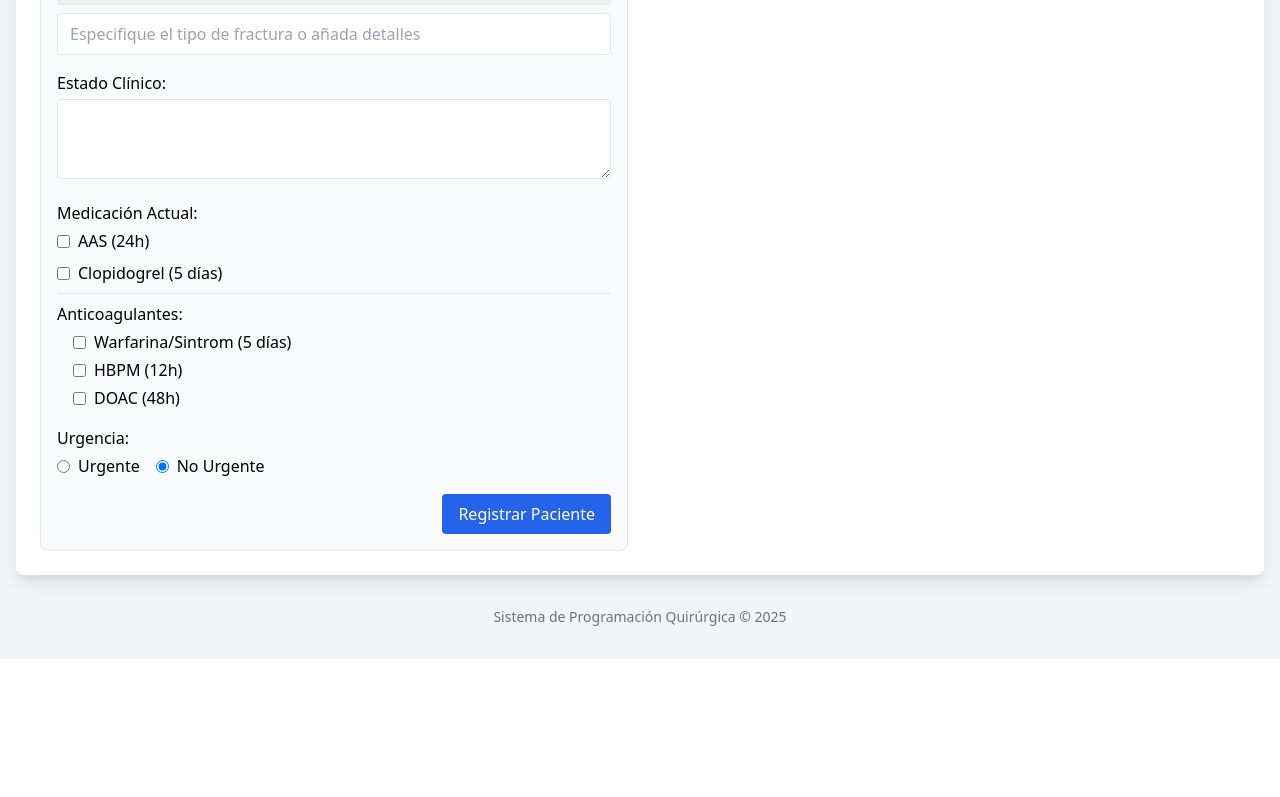
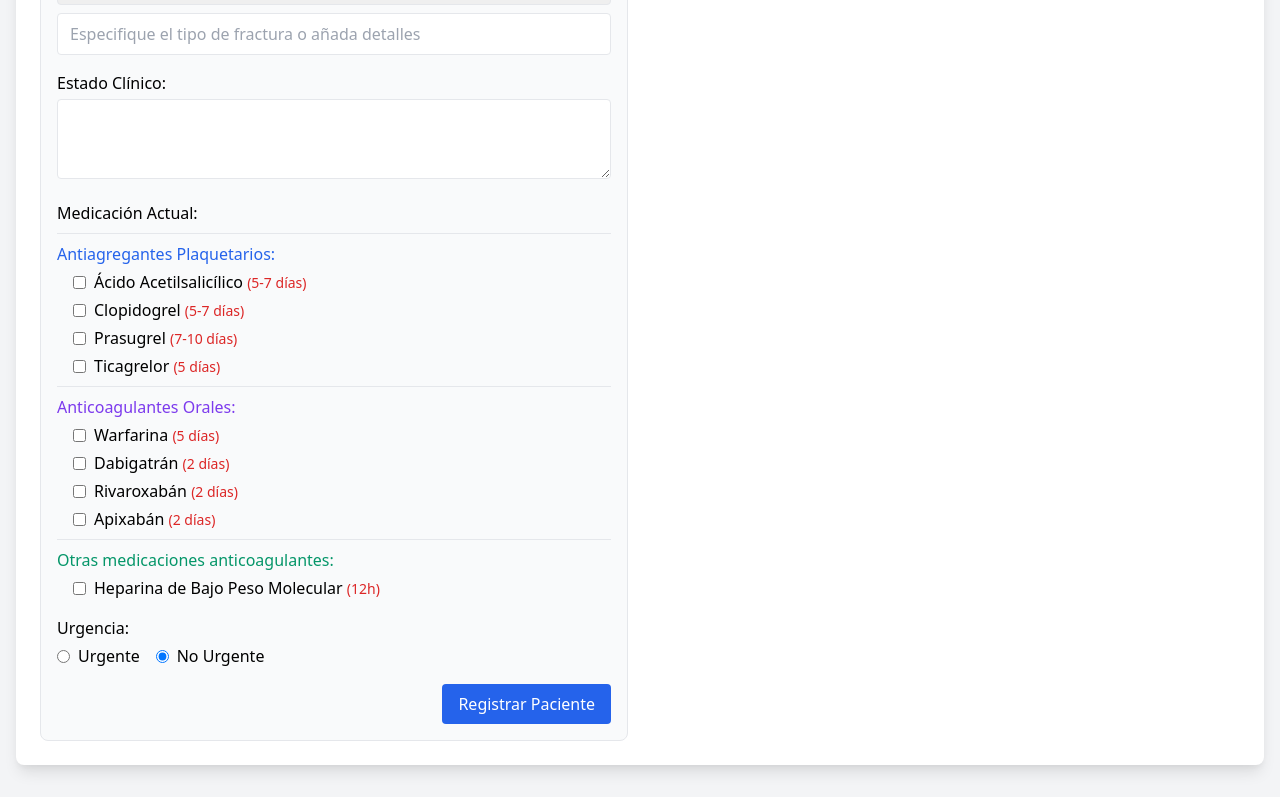
Before and after one commit to bochdalek/programacion-quirurgica1, a Vue app: page /guardia in a window 1280 px wide. Shown: the part 503-1300 px from the top of the page. Before the commit the page ends 1162 px from the top, so only its background shows below. Built offline with nearby package versions, Linux system fonts and the light colour scheme.

Commit message:
Update RegistroGuardia.vue

```diff
--- a/src/components/RegistroGuardia.vue
+++ b/src/components/RegistroGuardia.vue
@@ -1,487 +1,321 @@
 <template>
-
   <div class="space-y-6">
-
     <h2 class="text-2xl font-bold text-gray-800 border-b pb-2">Registro de Guardia</h2>
 
     <div class="grid grid-cols-1 md:grid-cols-2 gap-6">
-
       <!-- Formulario de registro de pacientes -->
-
       <div class="bg-gray-50 p-4 rounded-lg border">
-
         <h3 class="text-lg font-bold mb-3">Nuevo Paciente</h3>
 
         <div class="space-y-4">
-
           <div>
-
             <label class="block mb-1">Nombre completo:</label>
-
             <input type="text" v-model="nuevoPaciente.nombre" class="border rounded px-3 py-2 w-full">
-
           </div>
 
           <div>
-
             <label class="block mb-1">Edad:</label>
-
             <input type="number" v-model.number="nuevoPaciente.edad" class="border rounded px-3 py-2 w-full">
-
           </div>
 
           <div>
-
             <label class="block mb-1">Tipo de Fractura:</label>
-
             <select v-model="nuevoPaciente.tipoFractura" class="border rounded px-3 py-2 w-full mb-2">
-
               <option value="">Seleccionar...</option>
-
               <option value="Cadera - Pertrocantérea">Cadera - Pertrocantérea</option>
-
               <option value="Cadera - Subtrocantérea">Cadera - Subtrocantérea</option>
-
               <option value="Cadera - Subcapital">Cadera - Subcapital</option>
-
               <option value="Fémur periprotésica">Fémur periprotésica</option>
-
               <option value="Meseta tibial">Meseta tibial</option>
-
               <option value="Rótula">Rótula</option>
-
               <option value="Tibia diafisaria">Tibia diafisaria</option>
-
               <option value="Pilón tibial">Pilón tibial</option>
-
               <option value="Radio distal">Radio distal</option>
-
               <option value="Húmero proximal">Húmero proximal</option>
-
               <option value="Húmero distal">Húmero distal</option>
-
               <option value="Otra">Otra</option>
-
             </select>
 
             <!-- Campo de texto para especificar la fractura si selecciona "Otra" o para detallar -->
-
             <input
-
               type="text"
-
               v-model="nuevoPaciente.detallesFractura"
-
               class="border rounded px-3 py-2 w-full"
-
               placeholder="Especifique el tipo de fractura o añada detalles">
-
           </div>
 
           <div>
-
             <label class="block mb-1">Estado Clínico:</label>
-
             <textarea v-model="nuevoPaciente.estadoClinico" class="border rounded px-3 py-2 w-full h-20"></textarea>
-
           </div>
 
           <div>
-
             <label class="block mb-1">Medicación Actual:</label>
-
             <div class="space-y-2">
-
+              <!-- Antiagregantes Plaquetarios -->
+              <div class="border-t border-gray-200 pt-2 mt-2">
+                <p class="font-medium mb-1 text-blue-600">Antiagregantes Plaquetarios:</p>
+                <div class="ml-4 space-y-1">
                   <div class="flex items-center">
-
                     <input type="checkbox" id="aas" v-model="nuevoPaciente.medicacion.aas" class="mr-2">
-
-  <label for="aas">AAS (24h)</label>
-
+                    <label for="aas">Ácido Acetilsalicílico <span class="text-sm text-red-600">(5-7 días)</span></label>
+                  </div>
+                  <div class="flex items-center">
+                    <input type="checkbox" id="clopidogrel" v-model="nuevoPaciente.medicacion.clopidogrel" class="mr-2">
+                    <label for="clopidogrel">Clopidogrel <span class="text-sm text-red-600">(5-7 días)</span></label>
+                  </div>
+                  <div class="flex items-center">
+                    <input type="checkbox" id="prasugrel" v-model="nuevoPaciente.medicacion.prasugrel" class="mr-2">
+                    <label for="prasugrel">Prasugrel <span class="text-sm text-red-600">(7-10 días)</span></label>
+                  </div>
+                  <div class="flex items-center">
+                    <input type="checkbox" id="ticagrelor" v-model="nuevoPaciente.medicacion.ticagrelor" class="mr-2">
+                    <label for="ticagrelor">Ticagrelor <span class="text-sm text-red-600">(5 días)</span></label>
+                  </div>
+                </div>
               </div>
 
+              <!-- Anticoagulantes Orales -->
+              <div class="border-t border-gray-200 pt-2 mt-2">
+                <p class="font-medium mb-1 text-purple-600">Anticoagulantes Orales:</p>
+                <div class="ml-4 space-y-1">
                   <div class="flex items-center">
-
-  <input type="checkbox" id="clopidogrel" v-model="nuevoPaciente.medicacion.clopidogrel" class="mr-2">
-
-  <label for="clopidogrel">Clopidogrel (5 días)</label>
-
+                    <input type="checkbox" id="warfarina" v-model="nuevoPaciente.medicacion.warfarina" class="mr-2">
+                    <label for="warfarina">Warfarina <span class="text-sm text-red-600">(5 días)</span></label>
+                  </div>
+                  <div class="flex items-center">
+                    <input type="checkbox" id="dabigatran" v-model="nuevoPaciente.medicacion.dabigatran" class="mr-2">
+                    <label for="dabigatran">Dabigatrán <span class="text-sm text-red-600">(2 días)</span></label>
+                  </div>
+                  <div class="flex items-center">
+                    <input type="checkbox" id="rivaroxaban" v-model="nuevoPaciente.medicacion.rivaroxaban" class="mr-2">
+                    <label for="rivaroxaban">Rivaroxabán <span class="text-sm text-red-600">(2 días)</span></label>
+                  </div>
+                  <div class="flex items-center">
+                    <input type="checkbox" id="apixaban" v-model="nuevoPaciente.medicacion.apixaban" class="mr-2">
+                    <label for="apixaban">Apixabán <span class="text-sm text-red-600">(2 días)</span></label>
+                  </div>
+                </div>
               </div>
 
-  <!-- Sección expandida de anticoagulantes -->
-
+              <!-- Heparinas -->
               <div class="border-t border-gray-200 pt-2 mt-2">
-
-  <p class="font-medium mb-1">Anticoagulantes:</p>
-
+                <p class="font-medium mb-1 text-green-600">Otras medicaciones anticoagulantes:</p>
                 <div class="ml-4 space-y-1">
-
                   <div class="flex items-center">
-
-  <input type="checkbox" id="warfarina" v-model="nuevoPaciente.medicacion.warfarina" class="mr-2">
-
-  <label for="warfarina">Warfarina/Sintrom (5 días)</label>
-
+                    <input type="checkbox" id="hbpm" v-model="nuevoPaciente.medicacion.hbpm" class="mr-2">
+                    <label for="hbpm">Heparina de Bajo Peso Molecular <span class="text-sm text-red-600">(12h)</span></label>
                   </div>
-
-  <div class="flex items-center">
-
-  <input type="checkbox" id="hbpm" v-model="nuevoPaciente.medicacion.hbpm" class="mr-2">
-
-  <label for="hbpm">HBPM (12h)</label>
-
                 </div>
-
-  <div class="flex items-center">
-
-  <input type="checkbox" id="doac" v-model="nuevoPaciente.medicacion.doac" class="mr-2">
-
-  <label for="doac">DOAC (48h)</label>
-
               </div>
-
             </div>
-
-  </div>
-
-  </div>
-
           </div>
 
           <div>
-
             <label class="block mb-1">Urgencia:</label>
-
             <div class="flex items-center">
-
               <input type="radio" id="urgente" v-model="nuevoPaciente.urgencia" value="urgente" class="mr-2">
-
               <label for="urgente" class="mr-4">Urgente</label>
-
               <input type="radio" id="noUrgente" v-model="nuevoPaciente.urgencia" value="noUrgente" class="mr-2">
-
               <label for="noUrgente">No Urgente</label>
-
             </div>
-
           </div>
 
           <div class="flex justify-end">
-
             <button @click="registrarPaciente" class="bg-blue-600 text-white px-4 py-2 rounded hover:bg-blue-700" :disabled="!formularioValido">
-
               Registrar Paciente
-
             </button>
-
           </div>
-
         </div>
-
       </div>
 
       <!-- Lista de pacientes urgentes -->
-
       <div>
-
         <h3 class="text-lg font-bold mb-3">Pacientes Urgentes</h3>
-
         <div class="overflow-auto max-h-96">
-
           <table class="min-w-full bg-white border">
-
             <thead>
-
               <tr class="bg-gray-100">
-
                 <th class="py-2 px-3 border text-left">Nombre</th>
-
                 <th class="py-2 px-3 border text-left">Tipo</th>
-
                 <th class="py-2 px-3 border text-left">Acciones</th>
-
               </tr>
-
             </thead>
-
             <tbody>
-
               <tr v-for="(paciente, index) in pacientesUrgentes" :key="index" class="border-b hover:bg-gray-50">
-
                 <td class="py-2 px-3">{{ paciente.nombre }}</td>
-
                 <td class="py-2 px-3">
-
                   {{ paciente.tipoFractura }}
-
                   <span v-if="paciente.detallesFractura" class="text-sm text-gray-500 block">
-
                     {{ paciente.detallesFractura }}
-
                   </span>
-
                 </td>
-
                 <td class="py-2 px-3">
-
                   <button @click="operarPaciente(paciente, index)" class="bg-green-500 text-white px-2 py-1 rounded text-sm hover:bg-green-600 mr-1">
-
                     Operar
-
                   </button>
-
                   <button @click="marcarOrtopedicoUrgente(paciente, index)" class="bg-red-500 text-white px-2 py-1 rounded text-sm hover:bg-red-600 mr-1">
-
                     Ortopédico
-
                   </button>
-
                   <button @click="verDetallesPaciente(paciente)" class="bg-yellow-500 text-white px-2 py-1 rounded text-sm hover:bg-yellow-600">
-
                     Detalles
-
                   </button>
-
                 </td>
-
               </tr>
-
               <tr v-if="pacientesUrgentes.length === 0">
-
                 <td colspan="3" class="py-4 text-center text-gray-500">No hay pacientes urgentes registrados</td>
-
               </tr>
-
             </tbody>
-
           </table>
-
         </div>
-
       </div>
-
     </div>
-
   </div>
-
 </template>
 
 <script>
-
 import { mapState } from 'vuex'
 
 export default {
-
   name: 'RegistroGuardia',
-
   data() {
-
     return {
-
       nuevoPaciente: {
-
         nombre: '',
-
         edad: null,
-
         tipoFractura: '',
-
         detallesFractura: '',
-
         estadoClinico: '',
-
         medicacion: {
-
+          // Antiagregantes
           aas: false,
-
           clopidogrel: false,
-
+          prasugrel: false,
+          ticagrelor: false,
+          // Anticoagulantes
           warfarina: false,
-
-  hbpm: false,
-
-  doac: false
-
+          dabigatran: false,
+          rivaroxaban: false,
+          apixaban: false,
+          // Otros
+          hbpm: false
         },
-
         urgencia: 'noUrgente'
-
       }
-
     }
-
   },
-
   computed: {
-
     ...mapState(['pacientesUrgentes']),
-
     formularioValido() {
-
       return this.nuevoPaciente.nombre &&
-
              this.nuevoPaciente.edad &&
-
              this.nuevoPaciente.tipoFractura &&
-
              this.nuevoPaciente.estadoClinico;
-
     }
-
   },
-
   methods: {
-
     registrarPaciente() {
-
       if (!this.formularioValido) {
-
         alert('Por favor, complete todos los campos obligatorios.');
-
         return;
-
       }
 
       // Hacer una copia profunda para evitar problemas de referencia
-
       const paciente = JSON.parse(JSON.stringify(this.nuevoPaciente));
 
       if (paciente.urgencia === 'urgente') {
-
         this.$store.commit('agregarPacienteUrgente', paciente);
-
       } else {
-
         this.$store.commit('agregarPacientePresentar', paciente);
-
       }
 
       // Resetear el formulario
-
       this.nuevoPaciente = {
-
         nombre: '',
-
         edad: null,
-
         tipoFractura: '',
-
         detallesFractura: '',
-
         estadoClinico: '',
-
         medicacion: {
-
+          // Antiagregantes
           aas: false,
-
           clopidogrel: false,
-
+          prasugrel: false,
+          ticagrelor: false,
+          // Anticoagulantes
           warfarina: false,
-
-  hbpm: false,
-
-  doac: false
-
+          dabigatran: false,
+          rivaroxaban: false,
+          apixaban: false,
+          // Otros
+          hbpm: false
         },
-
         urgencia: 'noUrgente'
-
       };
 
       alert('Paciente registrado correctamente');
-
     },
-
     operarPaciente(paciente, index) {
-
       if (confirm(`¿Confirma que va a operar a ${paciente.nombre}?`)) {
-
         // Aquí se implementaría la lógica para registrar la operación
-
         // y posiblemente mover el paciente a otra lista si requiere segunda intervención
-
         alert(`${paciente.nombre} ha sido registrado para cirugía inmediata.`);
 
         // Preguntar si requiere segunda intervención
-
         if (confirm('¿Requiere segunda intervención por mal estado de partes blandas u otros factores?')) {
-
           // Mover a no programables
-
           this.$store.commit('moverANoProgramables', {
-
             paciente: paciente,
-
             tipo: 'partesBlandas'
-
           });
-
         }
 
         // Eliminar de la lista de urgentes
-
         this.$store.commit('eliminarPacienteUrgente', index);
-
       }
-
     },
-
     marcarOrtopedicoUrgente(paciente, index) {
-
       if (confirm(`¿Confirma que el paciente ${paciente.nombre} recibirá tratamiento ortopédico y no requiere cirugía?`)) {
-
         // Eliminar de la lista de urgentes
-
         this.$store.commit('eliminarPacienteUrgente', index);
-
         alert(`${paciente.nombre} ha sido marcado como tratamiento ortopédico y eliminado de la lista.`);
-
       }
-
     },
-
     verDetallesPaciente(paciente) {
-
       let detalles = `Nombre: ${paciente.nombre}\nEdad: ${paciente.edad}\nTipo de fractura: ${paciente.tipoFractura}`;
 
       if (paciente.detallesFractura) {
-
         detalles += `\nDetalles de fractura: ${paciente.detallesFractura}`;
-
       }
 
       detalles += `\nEstado clínico: ${paciente.estadoClinico}`;
 
       // Añadir información de medicación
-
       let medicaciones = [];
 
       if (paciente.medicacion) {
+        // Antiagregantes
+        if (paciente.medicacion.aas) medicaciones.push("Ácido Acetilsalicílico (5-7 días)");
+        if (paciente.medicacion.clopidogrel) medicaciones.push("Clopidogrel (5-7 días)");
+        if (paciente.medicacion.prasugrel) medicaciones.push("Prasugrel (7-10 días)");
+        if (paciente.medicacion.ticagrelor) medicaciones.push("Ticagrelor (5 días)");
 
-  if (paciente.medicacion.aas) medicaciones.push("AAS (24h)");
+        // Anticoagulantes
+        if (paciente.medicacion.warfarina) medicaciones.push("Warfarina (5 días)");
+        if (paciente.medicacion.dabigatran) medicaciones.push("Dabigatrán (2 días)");
+        if (paciente.medicacion.rivaroxaban) medicaciones.push("Rivaroxabán (2 días)");
+        if (paciente.medicacion.apixaban) medicaciones.push("Apixabán (2 días)");
 
-  if (paciente.medicacion.clopidogrel) medicaciones.push("Clopidogrel (5 días)");
-
-  if (paciente.medicacion.warfarina) medicaciones.push("Warfarina/Sintrom (5 días)");
-
+        // Otros
         if (paciente.medicacion.hbpm) medicaciones.push("HBPM (12h)");
-
-  if (paciente.medicacion.doac) medicaciones.push("DOAC (48h)");
-
       }
 
       if (medicaciones.length > 0) {
-
         detalles += `\n\nMedicación: ${medicaciones.join(", ")}`;
-
       }
 
       alert(detalles);
-
     }
-
   }
-
 }
-
 </script>
```
Lines whose indentation alone changed are shown as unchanged.
